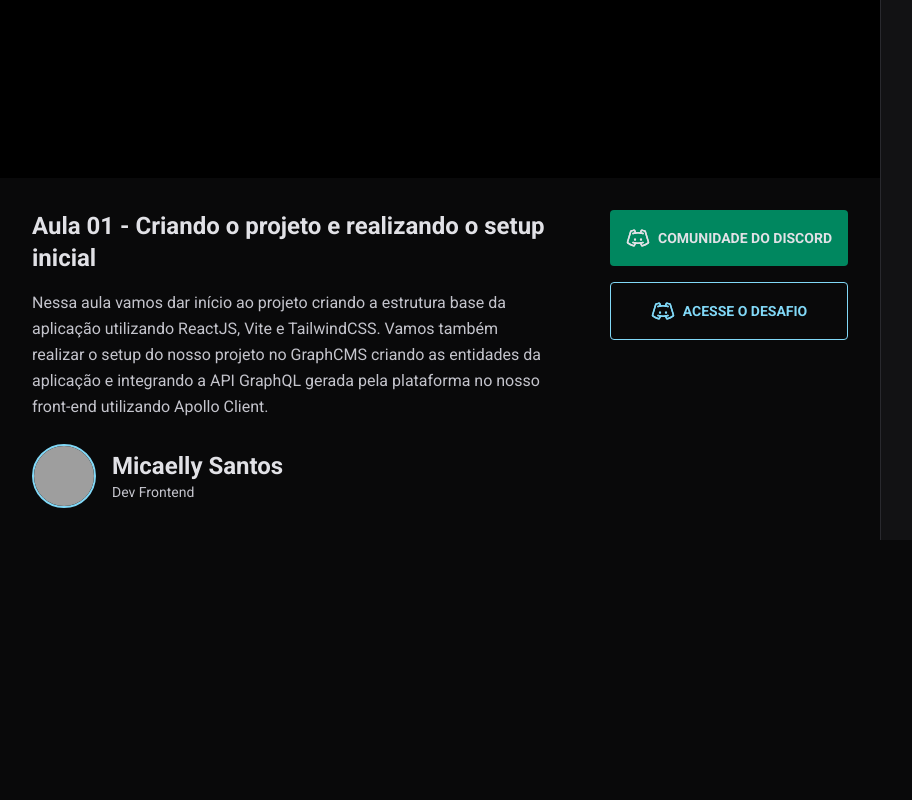
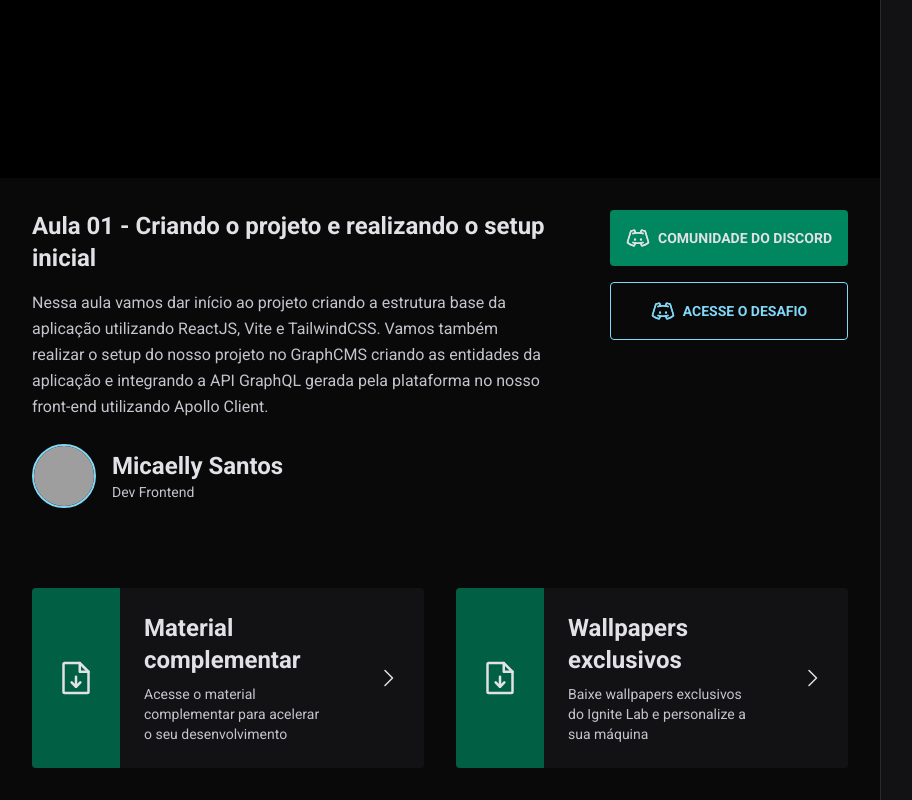
Before and after one commit to MicaellyUchoa/event-platform, a React (Vite) app: page / in a window 1280 px wide. Shown: the part 377-1177 px from the top of the page, without its empty margins (0-912 px from the left). Before the commit the page ends 917 px from the top, so only its background shows below. Built offline with nearby package versions, Linux system fonts and the light colour scheme; no server answers; grey boxes are pictures that could not be loaded.

Commit message:
feat: add gadget components

```diff
--- a/src/components/Video.tsx
+++ b/src/components/Video.tsx
@@ -1,4 +1,4 @@
-import { DiscordLogo } from "phosphor-react";
+import { CaretRight, DiscordLogo, FileArrowDown } from "phosphor-react";
 
 export function Video() {
   return (
@@ -45,6 +45,42 @@
             </a>
           </div>
         </div>
+        <div className="gap-8 mt-20 grid grid-cols-2">
+          <a
+            href="#"
+            className="bg-gray-700 rounded overflow-hidden flex items-stretch gap-6 hover:bg-gray-600 transition-colors"
+          >
+            <div className="bg-green-700 h-full p-6 flex items-center">
+              <FileArrowDown size={40} />
+            </div>
+            <div className="py-6 leading-relaxed">
+              <strong className="text-2xl">Material complementar</strong>
+              <p className="text-sm text-gray-200 mt-2">
+                Acesse o material complementar para acelerar o seu desenvolvimento
+              </p>
+            </div>
+            <div className="h-full p-6 flex items-center">
+              <CaretRight size={24} />
+            </div>
+          </a>
+          <a
+            href="#"
+            className="bg-gray-700 rounded overflow-hidden flex items-stretch gap-6 hover:bg-gray-600 transition-colors"
+          >
+            <div className="bg-green-700 h-full p-6 flex items-center">
+              <FileArrowDown size={40} />
+            </div>
+            <div className="py-6 leading-relaxed">
+              <strong className="text-2xl">Wallpapers exclusivos</strong>
+              <p className="text-sm text-gray-200 mt-2">
+                Baixe wallpapers exclusivos do Ignite Lab e personalize a sua máquina
+              </p>
+            </div>
+            <div className="h-full p-6 flex items-center">
+              <CaretRight size={24} />
+            </div>
+          </a>
+        </div>
       </section>
     </div>
   );
```
